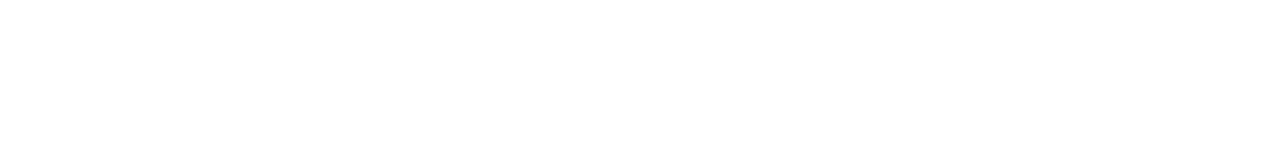
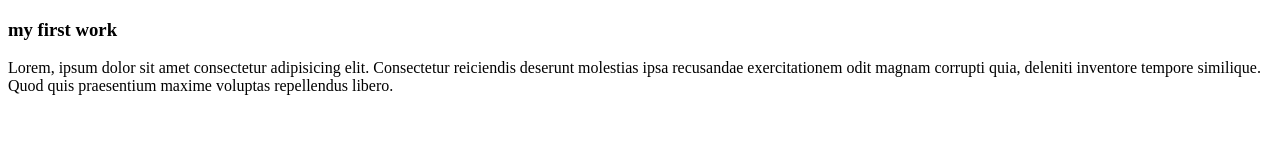
Before and after one commit to muzakkirulhuque/my-work, a plain HTML site: page index.html in a window 1280 px wide. Drawn offline with Linux system fonts and the light colour scheme.

Commit message:
added the my first work

```diff
--- a/index.html
+++ b/index.html
@@ -3,9 +3,12 @@
 <head>
     <meta charset="UTF-8">
     <meta name="viewport" content="width=device-width, initial-scale=1.0">
-    <title>my work</title>
+    <title>my work project</title>
 </head>
 <body>
-
+    <div>
+        <h3>my first work</h3>
+        <p>Lorem, ipsum dolor sit amet consectetur adipisicing elit. Consectetur reiciendis deserunt molestias ipsa recusandae exercitationem odit magnam corrupti quia, deleniti inventore tempore similique. Quod quis praesentium maxime voluptas repellendus libero.</p>
+    </div>
 </body>
 </html>
```
